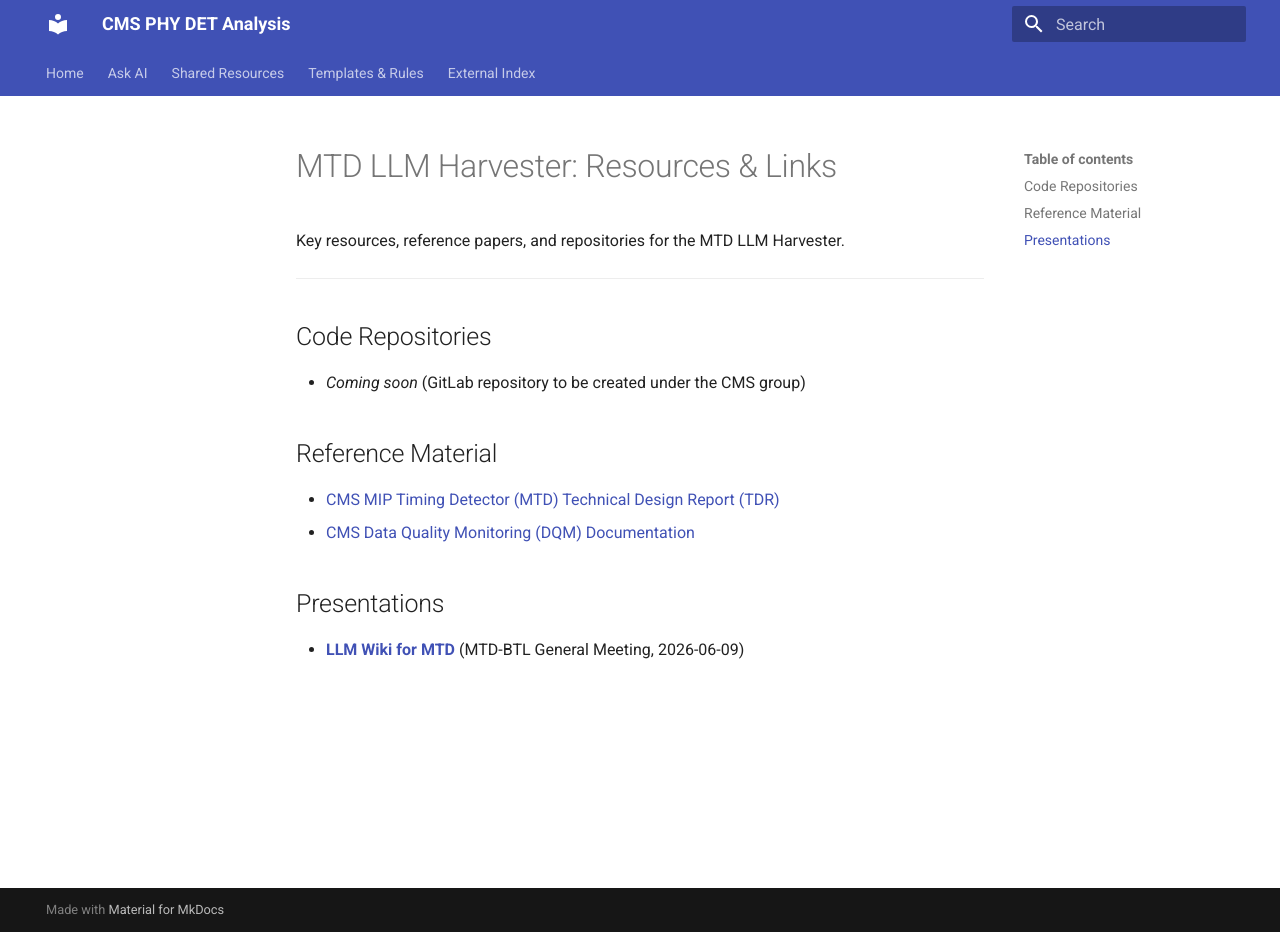
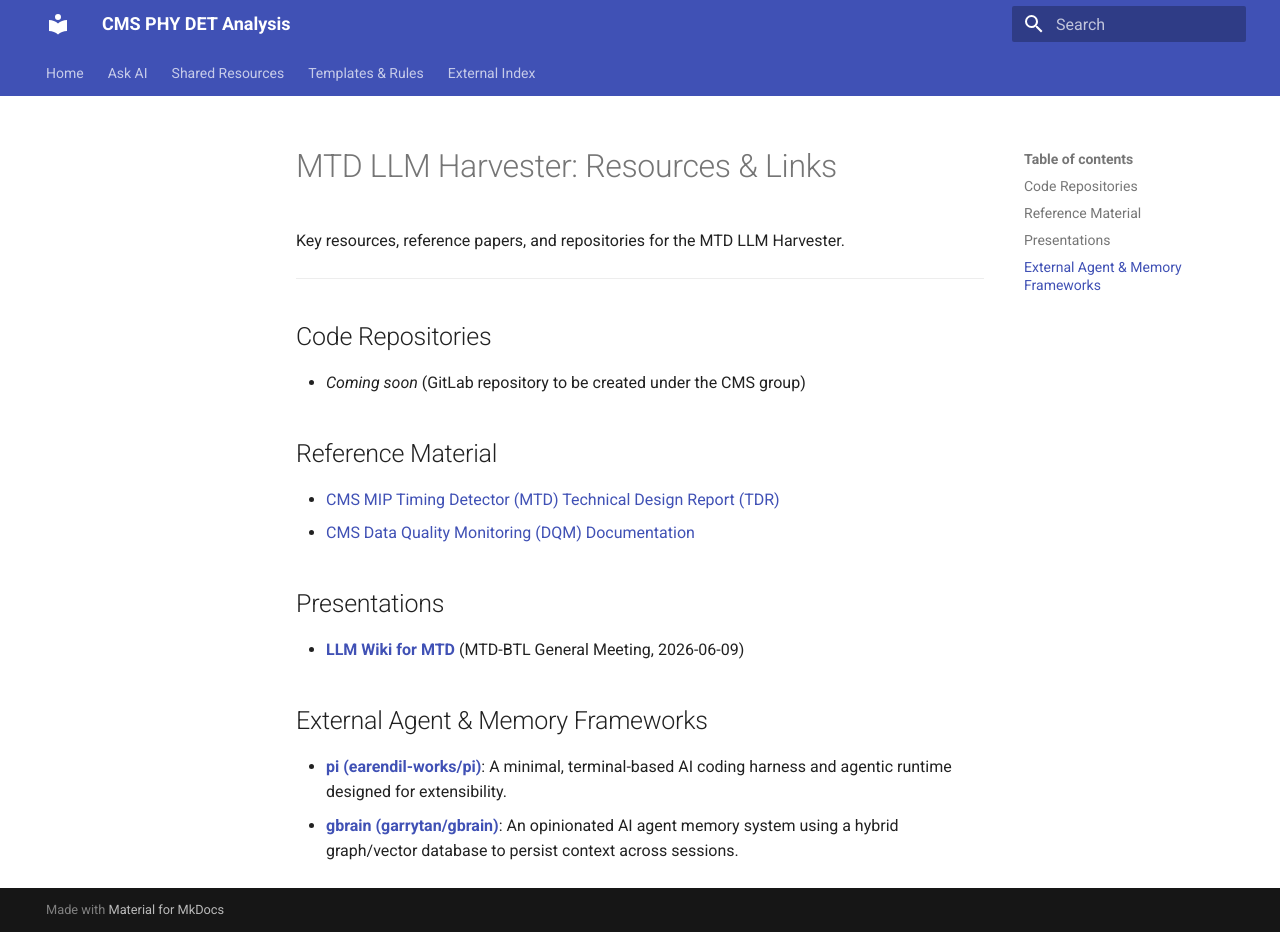
Before and after one commit to De-Cristo/cern-eos-phy-det-page, an MkDocs documentation site: the page built from docs/projects/mtd-llm-harvester/resources.md, in a window 1280 px wide and 932 px high. Built offline with MkDocs 1.6.1 and Material for MkDocs 9.7.7, drawn with Linux system fonts in a browser that asks for light colours.

Commit message:
Add external agent frameworks (pi, gbrain) to resources

```diff
--- a/docs/projects/mtd-llm-harvester/resources.md
+++ b/docs/projects/mtd-llm-harvester/resources.md
@@ -13,3 +13,7 @@ Key resources, reference papers, and repositories for the MTD LLM Harvester.
 
 ## Presentations
 *   **[LLM Wiki for MTD](https://indico.cern.ch/event/1694492/#56-llm-wiki-for-mtd)** (MTD-BTL General Meeting, 2026-06-09)
+
+## External Agent & Memory Frameworks
+*   **[pi (earendil-works/pi)](https://github.com/earendil-works/pi)**: A minimal, terminal-based AI coding harness and agentic runtime designed for extensibility.
+*   **[gbrain (garrytan/gbrain)](https://github.com/garrytan/gbrain)**: An opinionated AI agent memory system using a hybrid graph/vector database to persist context across sessions.
```
